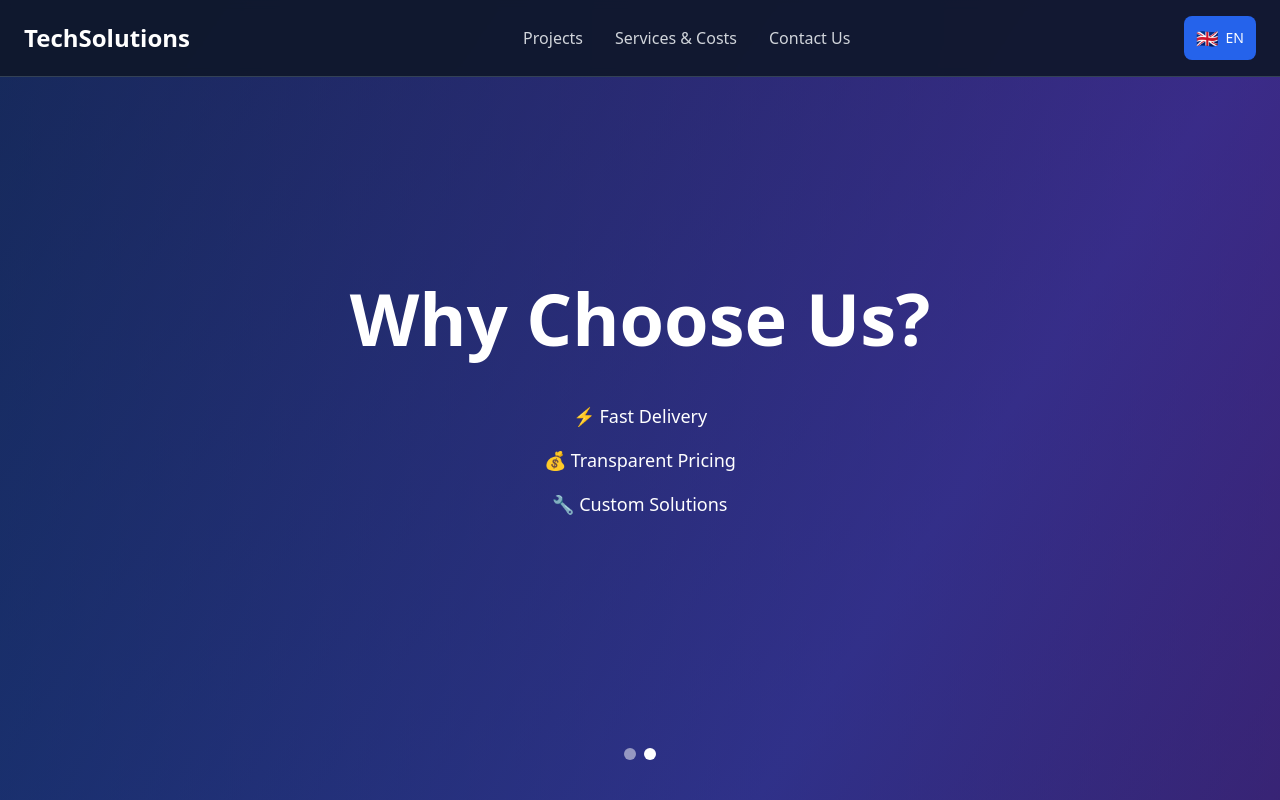
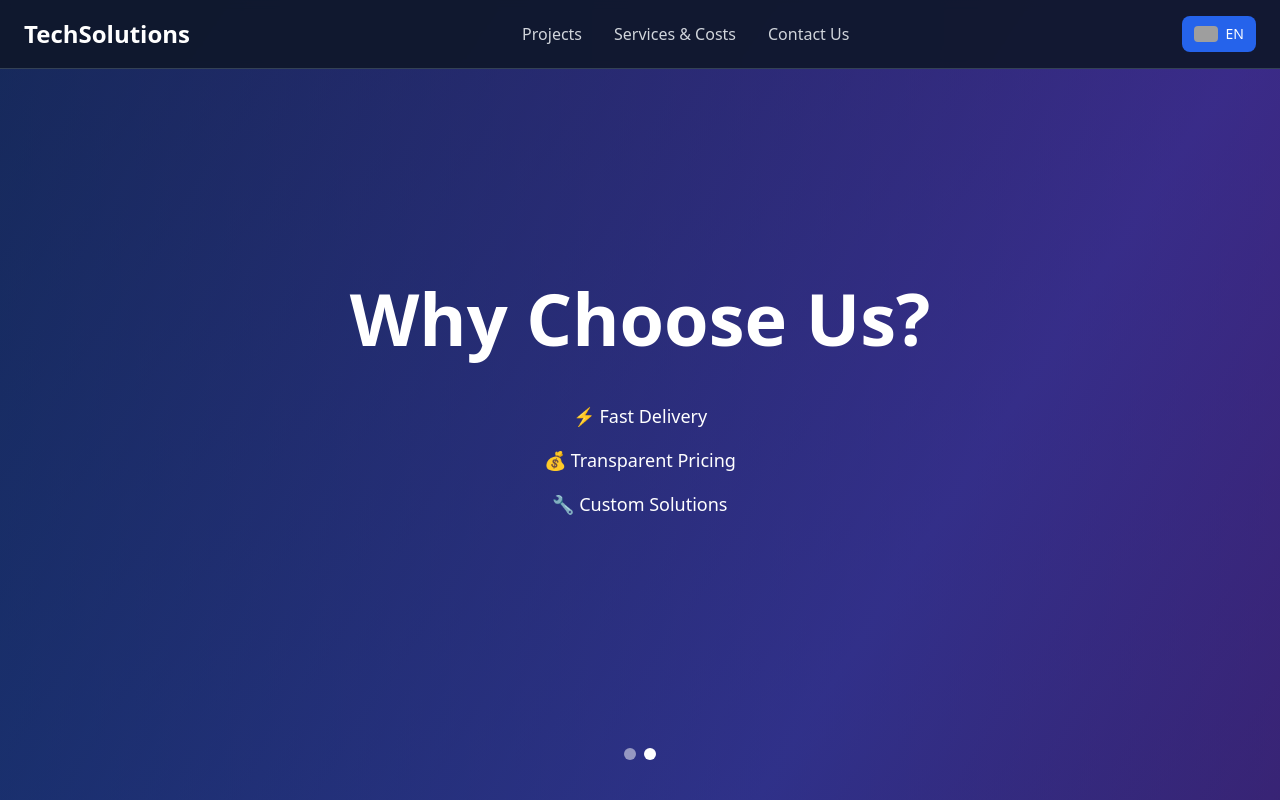
Before and after one commit to fifo033/bilingual-tech-front, a React (Vite) app: page / in a window 1280 px wide. Shown: the top 800 px of the page. Built offline with nearby package versions, Linux system fonts and the light colour scheme; grey boxes are pictures that could not be loaded.

Commit message:
Fix: Replace language flag emojis with images
Replaced the language flag emojis with images fetched from the internet for better visibility. Updated `Index.tsx` and `Projects.tsx` to use image URLs instead of emoji characters in the language dropdown.

```diff
--- a/src/pages/Index.tsx
+++ b/src/pages/Index.tsx
@@ -1,3 +1,4 @@
+
 import React, { useState, useEffect } from 'react';
 import { ChevronLeft, ChevronRight, Code, Smartphone, Zap, Bot, Mail, Phone, MapPin, Globe, ChevronDown } from 'lucide-react';
 import { Button } from "@/components/ui/button";
@@ -97,9 +98,24 @@ const translations = {
 };
 
 const languageOptions = [
-  { code: 'en', label: 'English', flag: '🇬🇧', display: 'EN' },
-  { code: 'ru', label: 'Русский', flag: '🇷🇺', display: 'RU' },
-  { code: 'ar', label: 'العربية', flag: '🇸🇦', display: 'AR' }
+  {
+    code: 'en',
+    label: 'English',
+    flag: 'https://images.unsplash.com/photo-1486312338219-ce68d2c6f44d?w=32&h=24&fit=crop&crop=center',
+    display: 'EN'
+  },
+  {
+    code: 'ru',
+    label: 'Русский',
+    flag: 'https://images.unsplash.com/photo-1433086966358-54859d0ed716?w=32&h=24&fit=crop&crop=center',
+    display: 'RU'
+  },
+  {
+    code: 'ar',
+    label: 'العربية',
+    flag: 'https://images.unsplash.com/photo-1466442929976-97f336a657be?w=32&h=24&fit=crop&crop=center',
+    display: 'AR'
+  }
 ];
 
 const Index = () => {
@@ -189,7 +205,11 @@ const Index = () => {
 
             <DropdownMenu>
               <DropdownMenuTrigger className="flex items-center justify-center space-x-2 px-3 py-2 rounded-lg bg-blue-600 hover:bg-blue-700 transition-colors focus:outline-none text-white">
-                <span className="text-lg font-bold">{getCurrentLanguageOption().flag}</span>
+                <img
+                  src={getCurrentLanguageOption().flag}
+                  alt={getCurrentLanguageOption().label}
+                  className="w-6 h-4 object-cover rounded-sm"
+                />
                 <span className="text-sm font-medium">{getCurrentLanguageOption().display}</span>
               </DropdownMenuTrigger>
               <DropdownMenuContent className="bg-slate-800 border-slate-700 z-50 min-w-[140px]" align="end">
@@ -199,7 +219,11 @@ const Index = () => {
                     onClick={() => setLanguage(option.code as 'en' | 'ru' | 'ar')}
                     className="text-white hover:bg-slate-700 cursor-pointer flex items-center space-x-3 px-3 py-2"
                   >
-                    <span className="text-lg font-bold">{option.flag}</span>
+                    <img
+                      src={option.flag}
+                      alt={option.label}
+                      className="w-6 h-4 object-cover rounded-sm"
+                    />
                     <span className="text-sm font-medium">{option.label}</span>
                   </DropdownMenuItem>
                 ))}
--- a/src/pages/Projects.tsx
+++ b/src/pages/Projects.tsx
@@ -1,3 +1,4 @@
+
 import React, { useState } from 'react';
 import { Link } from 'react-router-dom';
 import { ArrowLeft, ExternalLink, X, ChevronLeft, ChevronRight, Globe } from 'lucide-react';
@@ -94,9 +95,24 @@ const translations = {
 };
 
 const languageOptions = [
-  { code: 'en', label: 'English', flag: '🇬🇧', display: 'EN' },
-  { code: 'ru', label: 'Русский', flag: '🇷🇺', display: 'RU' },
-  { code: 'ar', label: 'العربية', flag: '🇸🇦', display: 'AR' }
+  {
+    code: 'en',
+    label: 'English',
+    flag: 'https://images.unsplash.com/photo-1486312338219-ce68d2c6f44d?w=32&h=24&fit=crop&crop=center',
+    display: 'EN'
+  },
+  {
+    code: 'ru',
+    label: 'Русский',
+    flag: 'https://images.unsplash.com/photo-1433086966358-54859d0ed716?w=32&h=24&fit=crop&crop=center',
+    display: 'RU'
+  },
+  {
+    code: 'ar',
+    label: 'العربية',
+    flag: 'https://images.unsplash.com/photo-1466442929976-97f336a657be?w=32&h=24&fit=crop&crop=center',
+    display: 'AR'
+  }
 ];
 
 const Projects = () => {
@@ -210,7 +226,11 @@ const Projects = () => {
 
               <DropdownMenu>
                 <DropdownMenuTrigger className="flex items-center justify-center space-x-2 px-3 py-2 rounded-lg bg-blue-600 hover:bg-blue-700 transition-colors focus:outline-none text-white">
-                  <span className="text-lg font-bold">{getCurrentLanguageOption().flag}</span>
+                  <img
+                    src={getCurrentLanguageOption().flag}
+                    alt={getCurrentLanguageOption().label}
+                    className="w-6 h-4 object-cover rounded-sm"
+                  />
                   <span className="text-sm font-medium">{getCurrentLanguageOption().display}</span>
                 </DropdownMenuTrigger>
                 <DropdownMenuContent className="bg-slate-800 border-slate-700 z-50 min-w-[140px]" align="end">
@@ -220,7 +240,11 @@ const Projects = () => {
                       onClick={() => setLanguage(option.code as 'en' | 'ru' | 'ar')}
                       className="text-white hover:bg-slate-700 cursor-pointer flex items-center space-x-3 px-3 py-2"
                     >
-                      <span className="text-lg font-bold">{option.flag}</span>
+                      <img
+                        src={option.flag}
+                        alt={option.label}
+                        className="w-6 h-4 object-cover rounded-sm"
+                      />
                       <span className="text-sm font-medium">{option.label}</span>
                     </DropdownMenuItem>
                   ))}
```
